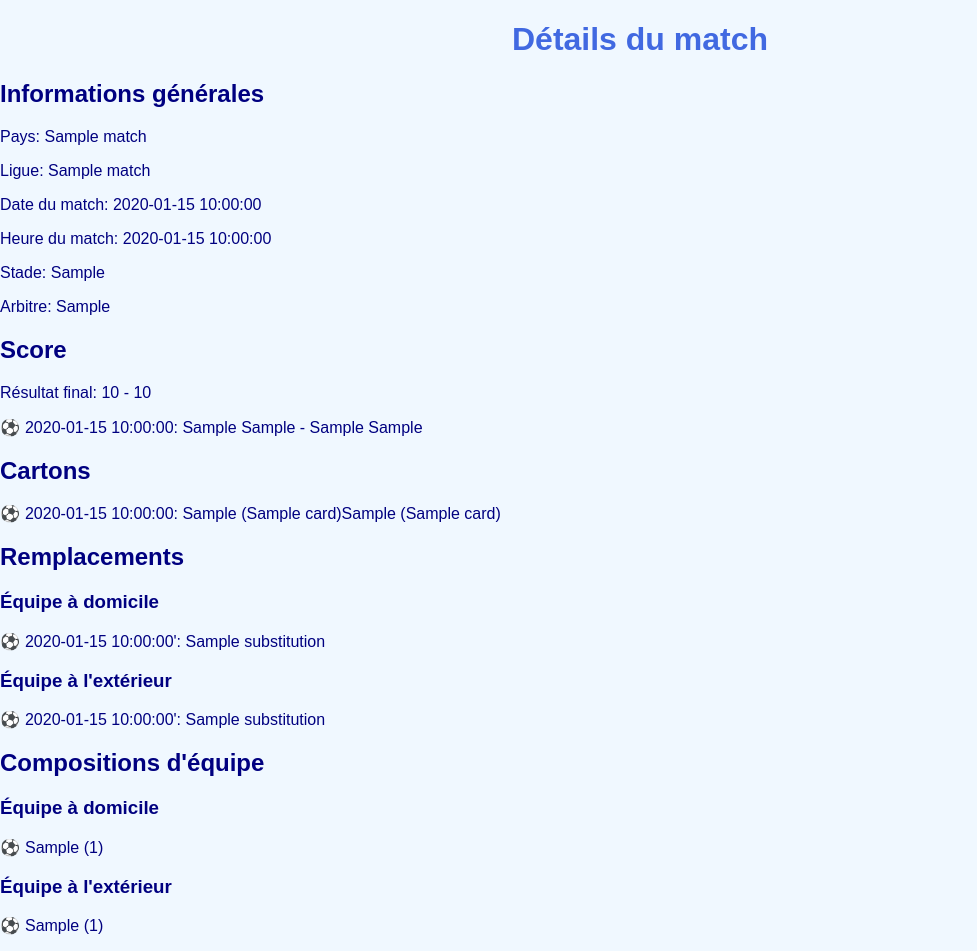
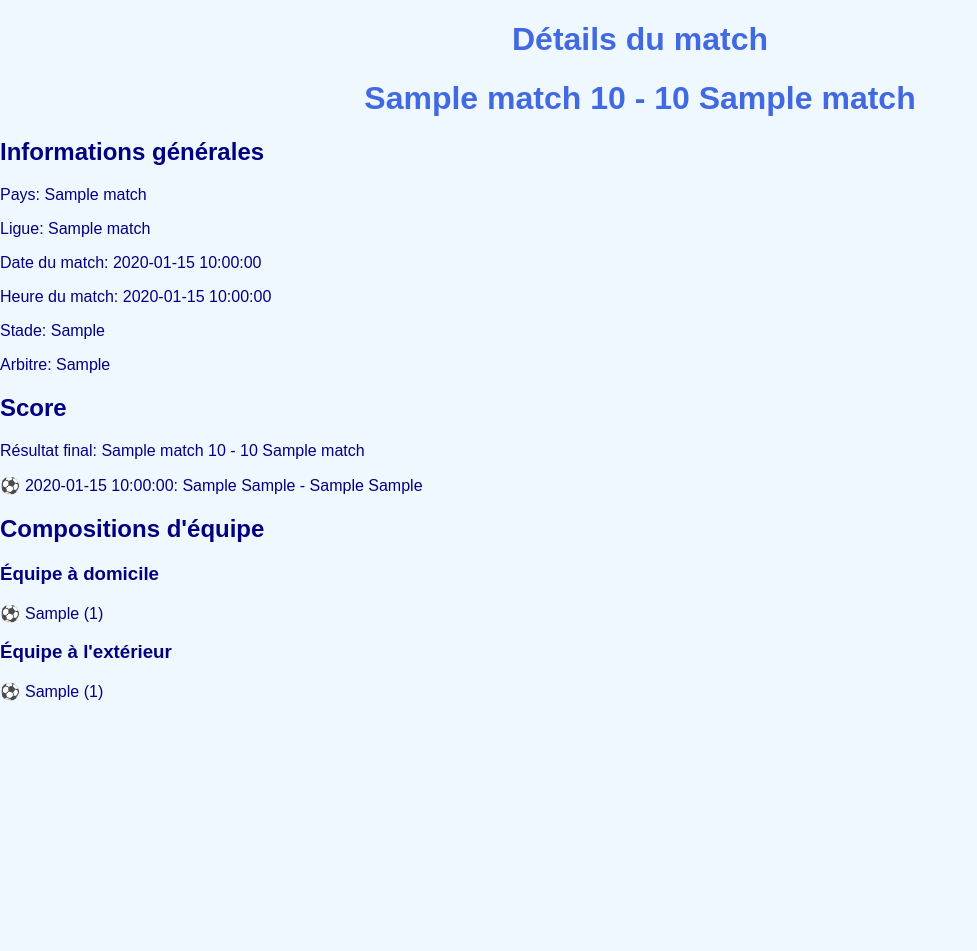
Before and after one commit to Miiruki/football-analysis, a Flask app: template templates/match_details.html in a window 1280 px wide. Shown: the whole page, without its empty margins (0-977 px from the left). After the commit the page ends 701 px from the top, so only its background shows below. Run offline with Flask 3, Linux system fonts and the light colour scheme; the template is opened without the code that fills it: most values are stand-ins (such as "Sample title", 1, 10 or a date in 2020).

Commit message:
feature1

```diff
--- a/templates/match_details.html
+++ b/templates/match_details.html
@@ -7,9 +7,11 @@
     <link rel="stylesheet" href="styles.css">
 </head>
 <body>
-    <h1>Détails du match</h1>
+    <h1>Détails du match  </h1>
 
     {% for match in match_details %}
+    <h1> {{ match.match_hometeam_name }} {{ match.match_hometeam_score }} - {{ match.match_awayteam_score }} {{ match.match_awayteam_name }}</h1>
+
     <h2>Informations générales</h2>
     <p>Pays: {{ match.country_name }}</p>
     <p>Ligue: {{ match.league_name }}</p>
@@ -20,35 +22,13 @@
 
 
     <h2>Score</h2>
-    <p>Résultat final: {{ match.match_hometeam_score }} - {{ match.match_awayteam_score }}</p>
+    <p>Résultat final: {{ match.match_hometeam_name }} {{ match.match_hometeam_score }} - {{ match.match_awayteam_score }} {{ match.match_awayteam_name }}</p>
     <ul>
         {% for goal in match.goalscorer %}
             <li>{{ goal.score_info_time }}: {{ goal.home_scorer }} {{ goal.home_assist }} - {{ goal.away_scorer }} {{ goal.away_assist }}</li>
         {% endfor %}
     </ul>
 
-
-    <h2>Cartons</h2>
-    <ul>
-        {% for card in match.cards %}
-            <li>{{ card.score_info_time }}: {% if card.home_fault %}{{ card.home_fault }} ({{ card.card }}){% endif %}{% if card.away_fault %}{{ card.away_fault }} ({{ card.card }}){% endif %}</li>
-        {% endfor %}
-    </ul>
-
-
-    <h2>Remplacements</h2>
-    <h3>Équipe à domicile</h3>
-    <ul>
-        {% for substitution in match.substitutions.home %}
-            <li>{{ substitution.time }}': {{ substitution.substitution }}</li>
-        {% endfor %}
-    </ul>
-    <h3>Équipe à l'extérieur</h3>
-    <ul>
-        {% for substitution in match.substitutions.away %}
-            <li>{{ substitution.time }}': {{ substitution.substitution }}</li>
-        {% endfor %}
-    </ul>
 
     <h2>Compositions d'équipe</h2>
     <h3>Équipe à domicile</h3>
```
Also changed, not shown: templates/index.html (+10 -0 lines).
